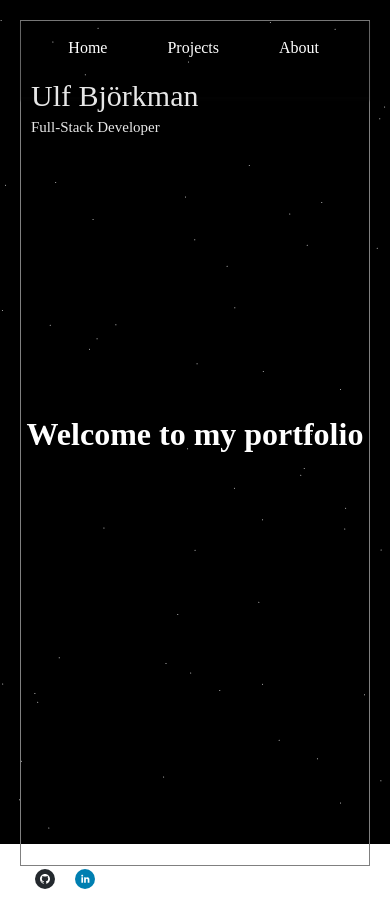
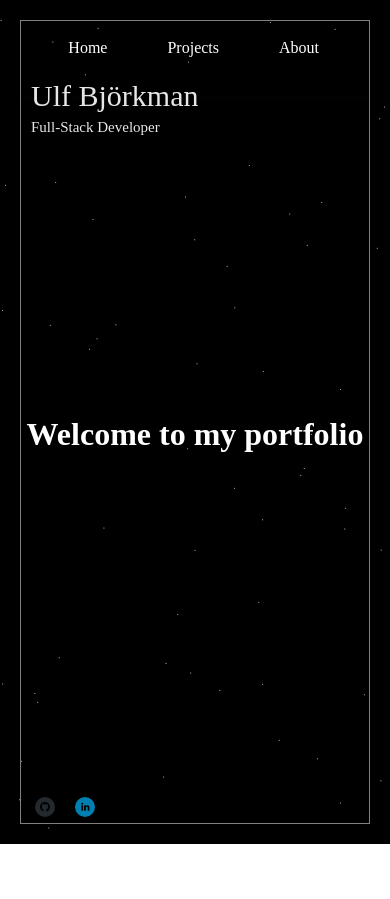
Before and after one commit to FromTellus/fromtellus.github.io, a React (Create React App) app: page / in a window 390 px wide. After the commit the page ends 844 px from the top, so only its background shows below. Built offline with nearby package versions, Linux system fonts and the light colour scheme.

Commit message:
Mobile optimization again

```diff
--- a/src/App.css
+++ b/src/App.css
@@ -3,39 +3,32 @@
   height: 90vh;
   border: 1px solid grey;
   margin: 40px;
+  overflow: auto;
+  max-height: 95vh;
 }
 
 body {
   font-family: neue montreal;
+  max-height: 95vh;
 }
 
-.App-header {
-  min-height: 100vh;
-  display: flex;
-  flex-direction: column;
-  align-items: center;
-  justify-content: center;
-  font-size: calc(10px + 2vmin);
-  color: white;
+#root {
+    max-height: 95vh;
 }
 
-.App-link {
-  color: #61dafb;
+iframe {
+    width: 50vw;
+    height: 50vw;
   }
 
-@keyframes App-logo-spin {
-  from {
-    transform: rotate(0deg);
-  }
-  to {
-    transform: rotate(360deg);
-  }
+html {
+    max-height: 80%;
 }
 
 #tsparticles {
   position: fixed;
-  height: 100%;
-  width: 100%;
+  height: 50% !important;
+  width: 50% !important;
   margin: 0;
   padding: 0;
   left: 0;
@@ -53,30 +46,24 @@ body {
   color: white;
 }
 
-
-
 .projectInfoHeading {
   position: absolute;
-  right: 150px;
+  right: 10%;
   max-width: 150px;
   font-weight: 100;
   top: 250px;
 }
 
-.projectInfoHeading:hover {
-    cursor: pointer;
-}
-
 .projectInfoParagraph {
   position: absolute;
-  right: 150px;
+  right: 10%;
   max-width: 150px;
   font-weight: 100;
 }
 
 .projectInfoParagraph > ul > p {
   position: absolute;
-  right: 180px;
+  right: 120%;
   max-width: 150px;
   font-weight: 100;
 }
@@ -102,10 +89,6 @@ body {
   max-width: 150px;
 }
 
-.projectImg {
-  min-width: 500px;
-  min-height: 500px;
-}
 img {
   border-radius: 10px;
   max-width: 90%;
@@ -146,28 +129,14 @@ img {
   text-shadow: 0px 0px 30px #fffffe;
 }
 
-h1 {
-  color: white;
-}
-
-footer {
-  position: fixed;
-  bottom: 0;
-  left: 0;
-  margin-top: 100px;
-  width: 100%;
-  height: 60px; /* Height of the footer */
-}
-
 .social-icon:hover {
   transform: scale(1.1);
   color: #ffffff;
   text-shadow: 0px 0px 30px #fffffe;
 }
 
-.social-icon {
-  margin-top: 10px;
-}
+
+
 
 .title__name {
   margin-left: 10px;
@@ -196,6 +165,16 @@ footer {
   cursor: pointer;
 }
 
+h1 {
+  color: white;
+}
+
+footer {
+  position: fixed;
+  left: 0;
+  width: 100%;
+}
+
 @media only screen and (max-width: 1550px) {
   .title__name {
     margin-top: 50px;
@@ -207,11 +186,7 @@ footer {
   .main-section > p {
     margin-top: 80px;
   }
-  .social-container {
-    height: 30px !important;
-    width: 30px;
-    margin-top: 10px;
-  }
+
   .aboutPartOne {
     position: absolute;
     right: 50px;
@@ -240,7 +215,6 @@ footer {
     font-weight: 100;
     top: 140px;
   }
-
 
   .projectInfoParagraph {
     position: absolute;
@@ -283,14 +257,11 @@ footer {
   }
 
   div.social-container {
-    margin-top: 10px;
     width: 20px !important;
     height: 20px !important;
   }
 
-  a.social-icon {
-    margin-top: 75px;
-  }
+
 }
 
 @media only screen and (max-width: 1200px) {
@@ -327,13 +298,9 @@ footer {
   .projectInfoParagraph {
     margin-top: 240px;
   }
-
-
-
 }
 
 @media only screen and (min-height: 800px) {
-
   .projectInfoParagraph {
     margin-top: 240px;
   }
@@ -341,6 +308,9 @@ footer {
     margin-top: 80px;
   }
 
+  a.social-icon {
 
+    margin-top: 25px;
+  }
 
 }
--- a/src/App.js
+++ b/src/App.js
@@ -25,7 +25,7 @@ function App() {
               </Routes>
           </Router>
           <Footer />
-      </div><div className="everything"><Particles options={particlesOptions} init={particlesInit} /></div></>
+      </div><Particles options={particlesOptions} init={particlesInit} /></>
   );
 }
 
```
Lines whose indentation alone changed are shown as unchanged.
